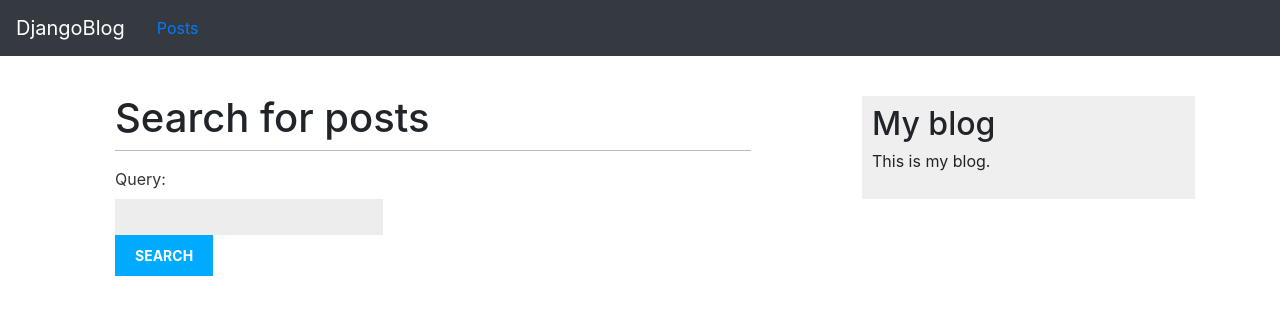
After one commit to ArsalanShahid116/Django-Blog-Application, a Django app: page /blog/search/ in a window 1280 px wide. The commit adds this page. Shown: the top 315 px of the page. Run offline with Django 3.2, Linux system fonts and the light colour scheme; some libraries are stand-ins or nearby versions.

Commit message:
Blog Application: Part 3 completed

```diff
--- a/Django-Blog/blog/forms.py
+++ b/Django-Blog/blog/forms.py
@@ -12,3 +12,6 @@ class CommentForm(forms.ModelForm):
     class Meta:
         model = Comment
         fields = ('name', 'email', 'body')
+
+class SearchForm(forms.Form):
+    query = forms.CharField()
--- a/Django-Blog/blog/models.py
+++ b/Django-Blog/blog/models.py
@@ -2,6 +2,7 @@ from django.db import models
 from django.utils import timezone
 from django.contrib.auth.models import User
 from django.urls import reverse
+from taggit.managers import TaggableManager
 
 class PublishedManager(models.Manager):
     def get_queryset(self):
@@ -27,7 +28,7 @@ class Post(models.Model):
     status = models.CharField(max_length=10,
                               choices=STATUS_CHOICES,
                               default='draft')
-
+    tags = TaggableManager()
 
     def get_absolute_url(self):
         return reverse('blog:post_detail',
@@ -35,7 +36,7 @@ class Post(models.Model):
                     self.publish.month,
                     self.publish.day,
                     self.slug])
-
+    objects = models.Manager()
     published =  PublishedManager()
 
     class Meta:
--- /dev/null
+++ b/Django-Blog/blog/templates/blog/post/search.html
@@ -0,0 +1,27 @@
+{% extends "base.html" %}
+
+{% block title %}Search{% endblock %}
+
+{% block content %}
+  {% if query %}
+    <h1>Posts containing "{{ query }}"</h1>
+    <h3>
+      {% with results.count as total_results %}
+          Found {{ total_results }} result{{ total_results|pluralize }}
+      {% endwith %}
+    </h3>
+    {% for post in results %}
+        <h4><a href="{{ post.get_absolute_url }}">{{ post.title }}</a></h4>
+        {{ post.body|truncatewords:5 }}
+    {% empty %}
+      <p>There are no results for your query.</p>
+    {% endfor %}
+    <p><a href="{% url "blog:post_search" %}">Search again</a></p>
+  {% else %}
+    <h1>Search for posts</h1>
+    <form action="." method="get">
+      {{ form.as_p }}
+      <input type="submit" value="Search">
+    </form>
+  {% endif %}
+{% endblock %}
--- a/Django-Blog/blog/templates/blog/post/share.html
+++ b/Django-Blog/blog/templates/blog/post/share.html
@@ -1,15 +1,15 @@
-{% extends "blog/base.html" %}
+{% extends "base.html" %}
 {% block title %}Share a post{% endblock %}
 {% block content %}
 {% if sent %}
 <h1>E-mail successfully sent</h1>
 <p>
-"{{ post.title }}" was successfully sent to {{ form.cleaned_data.to }}.
+"{{ post.title }}" was successfully sent to {{ shareform.cleaned_data.to }}.
 </p>
 {% else %}
 <h1>Share "{{ post.title }}" by e-mail</h1>
 <form action="." method="post">
-	{{ form.as_p }}
+	{{ shareform }}
 	{% csrf_token %}
 	<input type="submit" value="Send e-mail">
 </form>
--- a/Django-Blog/blog/urls.py
+++ b/Django-Blog/blog/urls.py
@@ -9,4 +9,7 @@ urlpatterns = [
             name='post_detail'),
         path('<int:post_id>/share/',
             views.post_share, name='post_share'),
+        path('category/<slug:tag_slug>/',
+            views.post_list, name='post_list_by_tag'),
+        path('search/', views.post_search, name='post_search'),
         ]
--- a/Django-Blog/blog/views.py
+++ b/Django-Blog/blog/views.py
@@ -1,34 +1,57 @@
 from django.shortcuts import render, get_object_or_404
+from django.core.paginator import Paginator, EmptyPage, PageNotAnInteger
 from .models import Post, Comment
-from .forms import EmailPostForm, CommentForm
+from .forms import EmailPostForm, CommentForm, SearchForm
 from django.core.mail import send_mail
+from taggit.models import Tag
+from django.db.models import Count
+from django.contrib.postgres.search import SearchVector, SearchQuery, SearchRank, TrigramSimilarity
 
 def post_share(request, post_id):
     post = get_object_or_404(Post, id=post_id, status='published')
     sent = False
 
     if request.method == 'POST':
-        form = EmailPostForm(request.POST)
-        if form.is_valid():
-            cd = form.cleaned_data
+        shareform = EmailPostForm(request.POST)
+        if shareform.is_valid():
+            cd = shareform.cleaned_data
             post_url = request.build_absolute_uri(
                                           post.get_absolute_url())
             subject = '{} ({}) recommends you reading "{}"'.format(cd['name'], cd['email'], post.title)
             message = 'Read "{}" at {}\n\n{}\'s comments: {}'.format(post.title, post_url, cd['name'], cd['comments'])
-            send_mail(subject, message, 'arsalanadmin@blog.com',
+            send_mail(subject, message, 'arsalan@localadmin.com',
  [cd['to']])
             sent = True
     else:
-        form = EmailPostForm()
+        shareform = EmailPostForm()
     return render(request, 'blog/post/share.html', {'post': post,
-                                                    'form': form,
+                                                    'shareform': shareform,
                                                     'sent': sent})
 
-def post_list(request):
-     posts = Post.published.all()
+def post_list(request, tag_slug=None):
+     object_list = Post.published.all()
+
+     tag = None
+
+     if tag_slug:
+         tag = get_object_or_404(Tag, slug=tag_slug)
+         object_list = object_list.filter(tags__in=[tag])
+
+     paginator = Paginator(object_list, 3)
+     page = request.GET.get('page')
+
+     try:
+         posts = paginator.page(page)
+     except PageNotAnInteger:
+         posts = paginator.page(1)
+     except EmptyPage:
+         posts = paginator.page(paginator.num_pages)
+
      return render(request,
-             'blog/post/list.html',
-             {'posts': posts})
+                    'blog/post/list.html',
+                    {'page': page,
+                    'posts': posts,
+                    'tag': tag})
 
 def post_detail(request, year, month, day, post):
     post = get_object_or_404(Post, slug=post,
@@ -36,7 +59,7 @@ def post_detail(request, year, month, day, post):
                                    publish__year=year,
                                    publish__month=month,
                                    publish__day=day)
-
+    # comment on posts
     comments = post.comments.filter(active=True)
 
     new_comment = None
@@ -50,9 +73,33 @@ def post_detail(request, year, month, day, post):
     else:
         comment_form = CommentForm()
 
+    # get similar posts
+    post_tags_ids = post.tags.values_list('id', flat=True)
+    similar_posts = Post.published.filter(tags__in=post_tags_ids)\
+            .exclude(id=post.id)
+    similar_posts = similar_posts.annotate(same_tags=Count('tags'))\
+            .order_by('-same_tags','-publish')[:4]
+
     return render(request,
                   'blog/post/detail.html',
                   {'post': post,
                    'comments': comments,
                    'new_comment': new_comment,
-                   'comment_form': comment_form})
+                   'comment_form': comment_form,
+                   'similar_posts': similar_posts})
+
+def post_search(request):
+    form = SearchForm()
+    query = None
+    results = []
+
+    if 'query' in request.GET:
+        form = SearchForm(request.GET)
+        if form.is_valid():
+            query = form.cleaned_data['query']
+            results = Post.objects.annotate(similarity=TrigramSimilarity('title', query),).filter(similarity__gt=0.3).order_by('-similarity')
+    return render(request,
+            'blog/post/search.html',
+            {'form': form,
+            'query': query,
+            'results': results})
--- a/Django-Blog/config/settings.py
+++ b/Django-Blog/config/settings.py
@@ -31,7 +31,9 @@ ALLOWED_HOSTS = []
 # Application definition
 
 INSTALLED_APPS = [
+    'taggit',
     'blog',
+    'django.contrib.postgres',
     'django.contrib.admin',
     'django.contrib.auth',
     'django.contrib.contenttypes',
@@ -55,7 +57,7 @@ ROOT_URLCONF = 'config.urls'
 TEMPLATES = [
     {
         'BACKEND': 'django.template.backends.django.DjangoTemplates',
-        'DIRS': [],
+        'DIRS': [os.path.join(BASE_DIR, 'templates'),],
         'APP_DIRS': True,
         'OPTIONS': {
             'context_processors': [
--- /dev/null
+++ b/Django-Blog/templates/base.html
@@ -0,0 +1,37 @@
+{% load static %}
+<!DOCTYPE html>
+<html>
+<head>
+	<title>{% block title %}{% endblock %}</title>
+	<link href="{% static "css/blog.css" %}" rel="stylesheet">
+	<link href="https://maxcdn.bootstrapcdn.com/bootstrap/4.0.0-beta/css/bootstrap.min.css"
+	integrity="sha384-/Y6pD6FV/Vv2HJnA6t+vslU6fwYXjCFtcEpHbNJ0lyAFsXTsjBbfaDjzALeQsN6M"
+	rel="stylesheet" crossorigin="anonymous">
+</head>
+
+<body>
+	<header>
+	<nav class="navbar navbar-expand-md navbar-dark fixed-top bg-dark">
+	<div class="navbar-brand">DjangoBlog</div>
+	<a class="nav-link" href="{% url 'blog:post_list' %}">
+		Posts
+	 </a>													                </nav>
+	</header>
+	<br />
+	<br />
+	<br />
+	<br />
+
+	<div class="container">
+	<div id="content">
+		{% block content %}
+		{% endblock %}
+	</div>
+
+	<div id="sidebar">
+		<h2>My blog</h2>
+		<p>This is my blog.</p>
+	</div>
+	</div>
+</body>
+</html>
--- a/requirements.txt
+++ b/requirements.txt
@@ -1,3 +1,5 @@
-Django==2.2.2
+django==2.2.2
 pytz==2019.1
 sqlparse==0.3.0
+django-taggit==1.1.0
+psycopg2=2.8.3
```
Also changed, not shown: Django-Blog/blog/templates/blog/base.html (deleted, +0 -20 lines), Django-Blog/blog/templates/blog/post/detail.html (+10 -1 lines), Django-Blog/blog/templates/blog/post/list.html (+21 -1 lines), Django-Blog/blog/templates/pagination.html (added, +17 -0 lines), Django-Blog/blog/migrations/0004_post_tags.py (added), Django-Blog/blog/migrations/0005_auto_20190714_0225.py (added).
